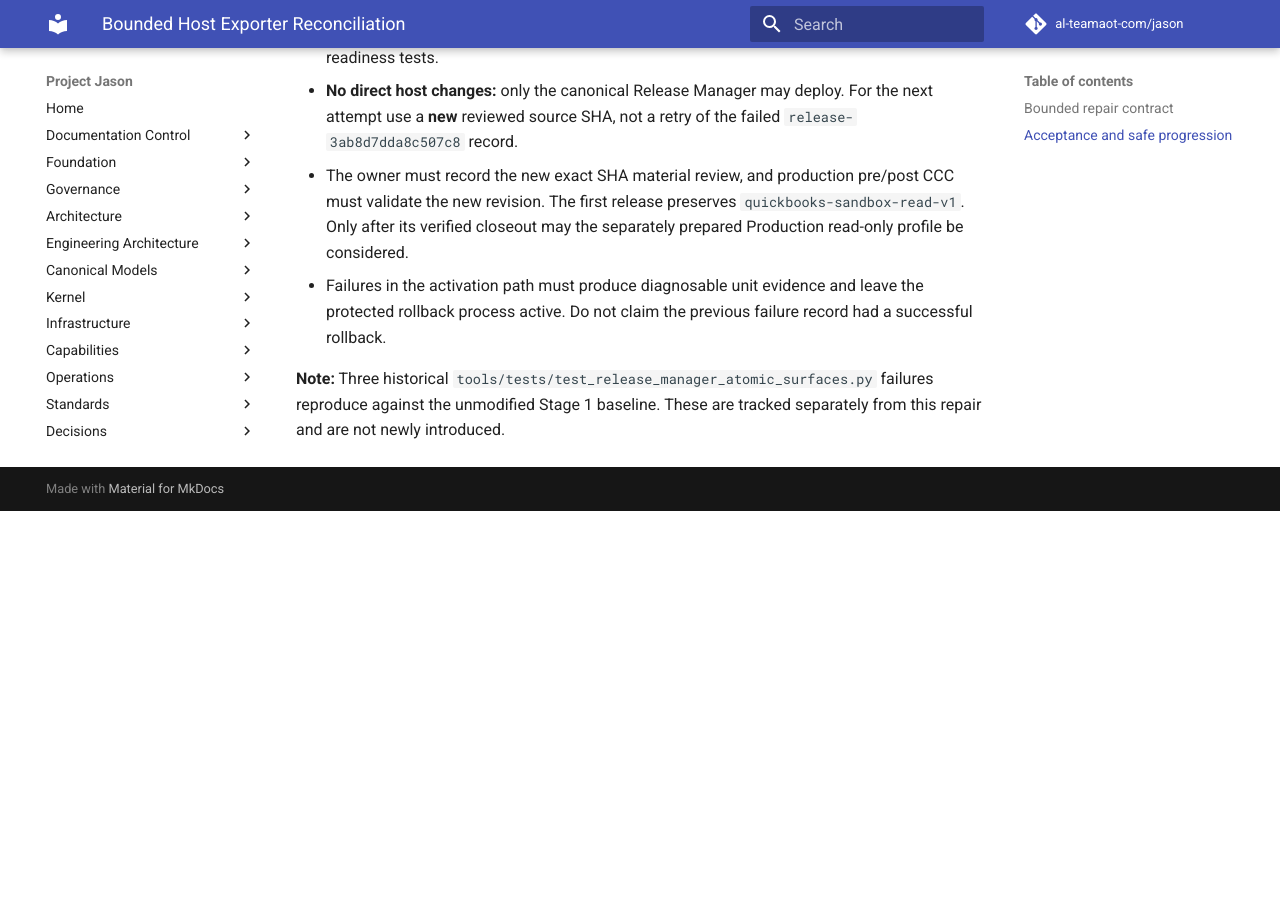
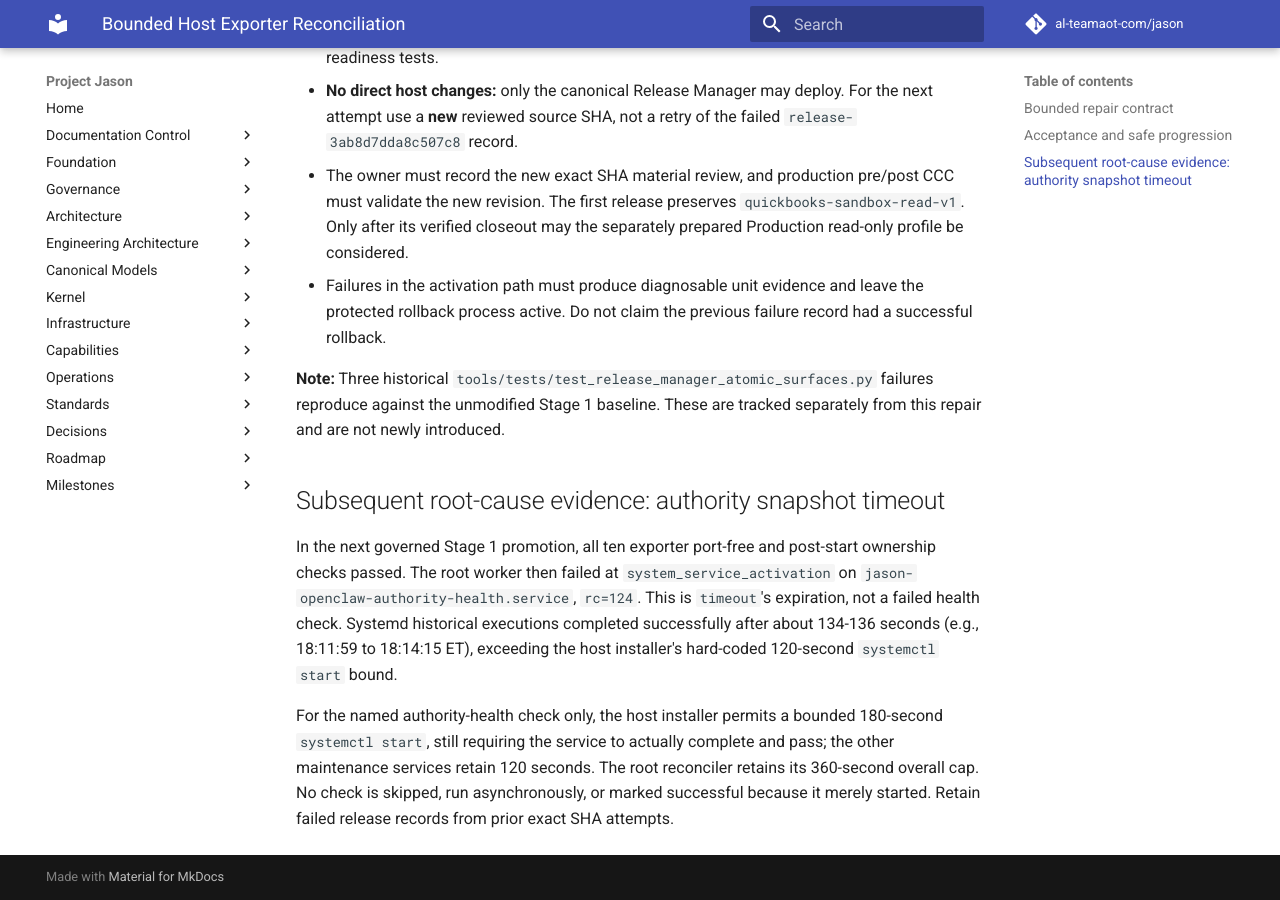
Before and after one commit to al-teamaot-com/jason, an MkDocs documentation site: the page built from docs/operations/Host-Exporter-Reconciliation-2026-10-14.md, in a window 1280 px wide and 900 px high, scrolled down 1216 px. Built offline with MkDocs 1.6.1 and Material for MkDocs 9.7.7, drawn with Linux system fonts in a browser that asks for light colours; comment, search, counter and statistics services are not loaded; before the commit the page ends 1727 px from its top, so only the background shows below that.

Commit message:
fix(release): bound authority-health startup to real JKD-001 duration

```diff
--- a/docs/operations/Host-Exporter-Reconciliation-2026-10-14.md
+++ b/docs/operations/Host-Exporter-Reconciliation-2026-10-14.md
@@ -24,3 +24,21 @@
 - Failures in the activation path must produce diagnosable unit evidence and leave the protected rollback process active. Do not claim the previous failure record had a successful rollback.
 
 **Note:** Three historical `tools/tests/test_release_manager_atomic_surfaces.py` failures reproduce against the unmodified Stage 1 baseline. These are tracked separately from this repair and are not newly introduced.
+
+
+## Subsequent root-cause evidence: authority snapshot timeout
+
+In the next governed Stage 1 promotion, all ten exporter port-free and
+post-start ownership checks passed. The root worker then failed at
+`system_service_activation` on `jason-openclaw-authority-health.service`,
+`rc=124`. This is `timeout`'s expiration, not a failed health check.
+Systemd historical executions completed successfully after about 134-136
+seconds (e.g., 18:11:59 to 18:14:15 ET), exceeding the host installer's
+hard-coded 120-second `systemctl start` bound.
+
+For the named authority-health check only, the host installer permits a
+bounded 180-second `systemctl start`, still requiring the service to
+actually complete and pass; the other maintenance services retain 120
+seconds. The root reconciler retains its 360-second overall cap. No check is
+skipped, run asynchronously, or marked successful because it merely started.
+Retain failed release records from prior exact SHA attempts.
```
Also changed, not shown: 2 other files.
